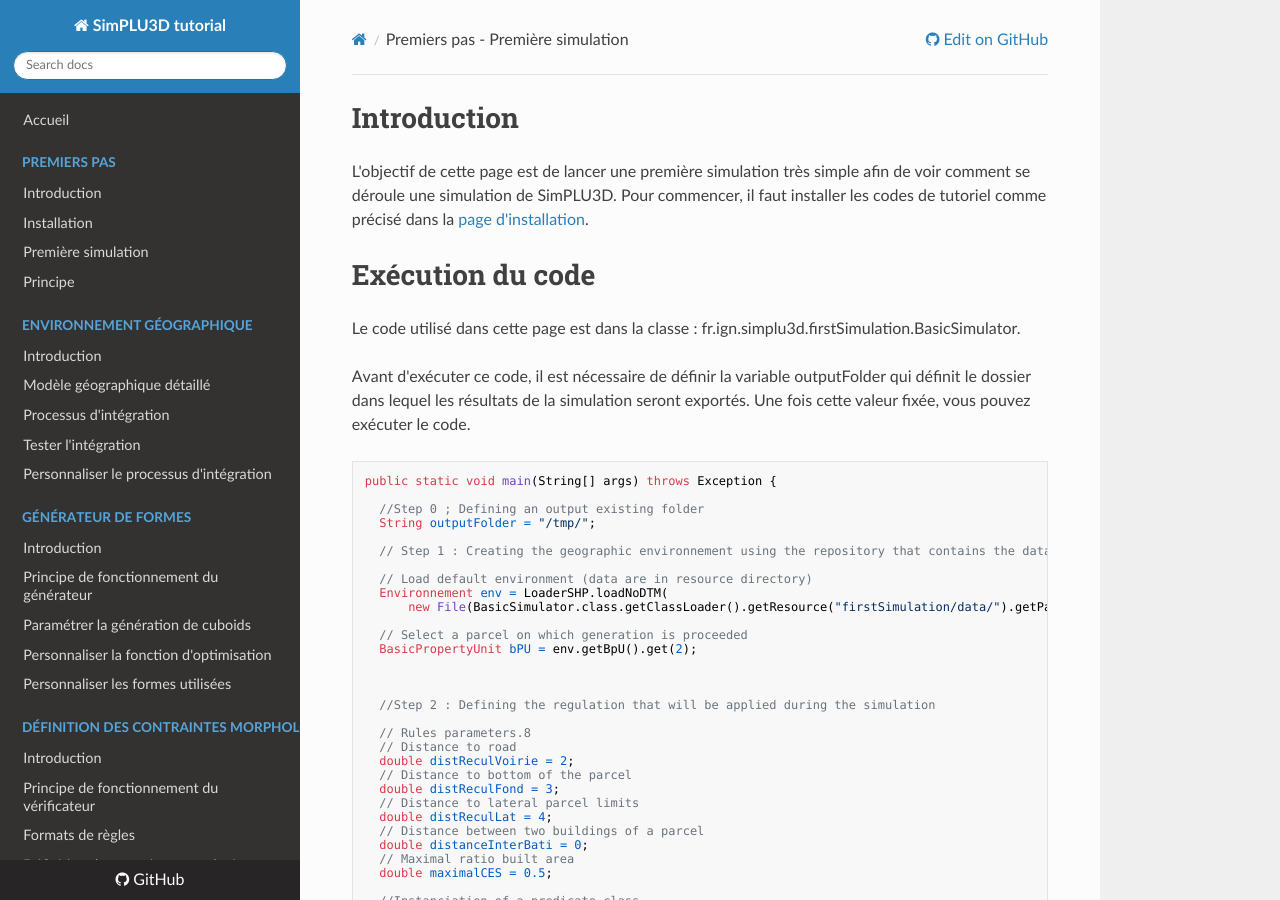
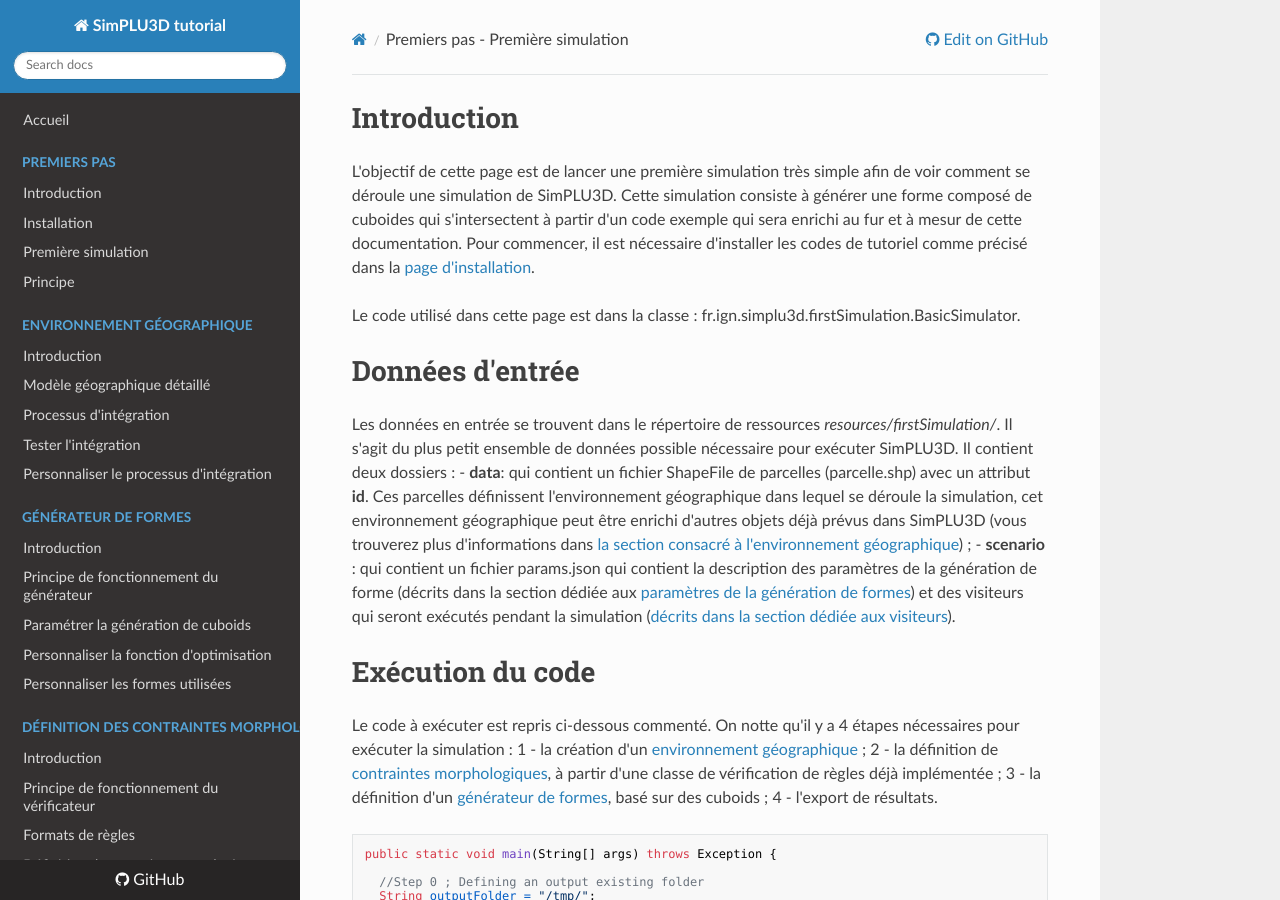
Before and after one commit to SimPLU3D/simplu3D-tutorial, an MkDocs documentation site: the page built from docs/begin/first_simulation.md, in a window 1280 px wide and 900 px high. Built offline with MkDocs 1.6.1, drawn with Linux system fonts in a browser that asks for light colours; nearby versions of some CDN libraries; some of the changed text lies outside the part shown.

Commit message:
Updating first simulation adding export page

````diff
--- a/docs/begin/first_simulation.md
+++ b/docs/begin/first_simulation.md
@@ -8,16 +8,25 @@ date: 2018-10-26
 
 # Introduction
 
-L'objectif de cette page est de lancer une première simulation très simple afin de voir comment se déroule une simulation de SimPLU3D. Pour commencer, il faut installer les codes de tutoriel comme précisé dans la [page d'installation](installation.md).
+L'objectif de cette page est de lancer une première simulation très simple afin de voir comment se déroule une simulation de SimPLU3D. Cette simulation consiste à générer une forme composé de cuboides qui s'intersectent à partir d'un code exemple qui sera enrichi au fur et à mesur de cette documentation. Pour commencer, il est nécessaire  d'installer les codes de tutoriel comme précisé dans la [page d'installation](installation.md).
+
+Le code utilisé dans cette page est dans la classe :  fr.ign.simplu3d.firstSimulation.BasicSimulator.
+
+
+# Données d'entrée
+
+Les données en entrée se trouvent dans le répertoire de ressources *resources/firstSimulation/*. Il s'agit du plus petit ensemble de données possible nécessaire pour exécuter SimPLU3D. Il contient deux dossiers :
+- **data**: qui contient un fichier ShapeFile de parcelles (parcelle.shp) avec un attribut **id**. Ces parcelles définissent l'environnement géographique dans lequel se déroule la simulation, cet environnement géographique peut être enrichi d'autres objets déjà prévus dans SimPLU3D (vous trouverez plus d'informations dans [la section consacré à l'environnement géographique](/../envgeo/intro.md)) ;
+- **scenario** : qui contient un fichier params.json qui contient la description des paramètres de la génération de forme (décrits dans la section dédiée aux [paramètres de la génération de formes](..//generator/custom-generator.md)) et des visiteurs qui seront exécutés pendant la simulation ([décrits dans la section dédiée aux visiteurs](../Visitor/intro.md)).
+
 
 # Exécution du code
 
-Le code utilisé dans cette page est dans la classe :  fr.ign.simplu3d.firstSimulation.BasicSimulator.
-
-Avant d'exécuter ce code, il est nécessaire de définir la variable outputFolder qui définit le dossier dans lequel les résultats de la simulation seront exportés. Une fois cette valeur fixée, vous pouvez exécuter le code.
-
-
-
+Le code à exécuter est repris ci-dessous commenté. On notte qu'il y a 4 étapes nécessaires pour exécuter la simulation :
+1 - la création d'un [environnement géographique](/../envgeo/intro.md) ;
+2 - la définition de [contraintes morphologiques](/../rules/intro.md), à partir d'une classe de vérification de règles déjà implémentée ;
+3 - la définition d'un [générateur de formes](/../generator/intro.md), basé sur des cuboids ;
+4 - l'export de résultats.
 
 ```Java
 public static void main(String[] args) throws Exception {
@@ -76,6 +85,9 @@ public static void main(String[] args) throws Exception {
   SaveGeneratedObjects.saveShapefile(outputFolder + "out.shp", cc, bPU.getId(), 0);
 
 }
+```
 
 
-```
+
+
+Avant d'exécuter ce code, il est nécessaire de définir la variable outputFolder qui définit le dossier dans lequel les résultats de la simulation seront exportés. Une fois cette valeur fixée, vous pouvez exécuter le code.
--- a/mkdocs.yml
+++ b/mkdocs.yml
@@ -22,6 +22,7 @@ nav:
     - 'Principe de fonctionnement du vérificateur': 'rules/predicate/'
     - 'Formats de règles': 'rules/formats'
     - 'Définition de contraintes topologiques': 'rules/topologique'
+- "Exporter les résultats d'une simulation": 'export.md'
 - "Suivre l'évolution d'une simulation": 'visitor/intro'
 - 'Distribuer avec OpenMole': 'openmole/intro'
 - 'Futurs développements': 'development.md'
````
Also changed, not shown: docs/export.md (added, +1 -0 lines).
